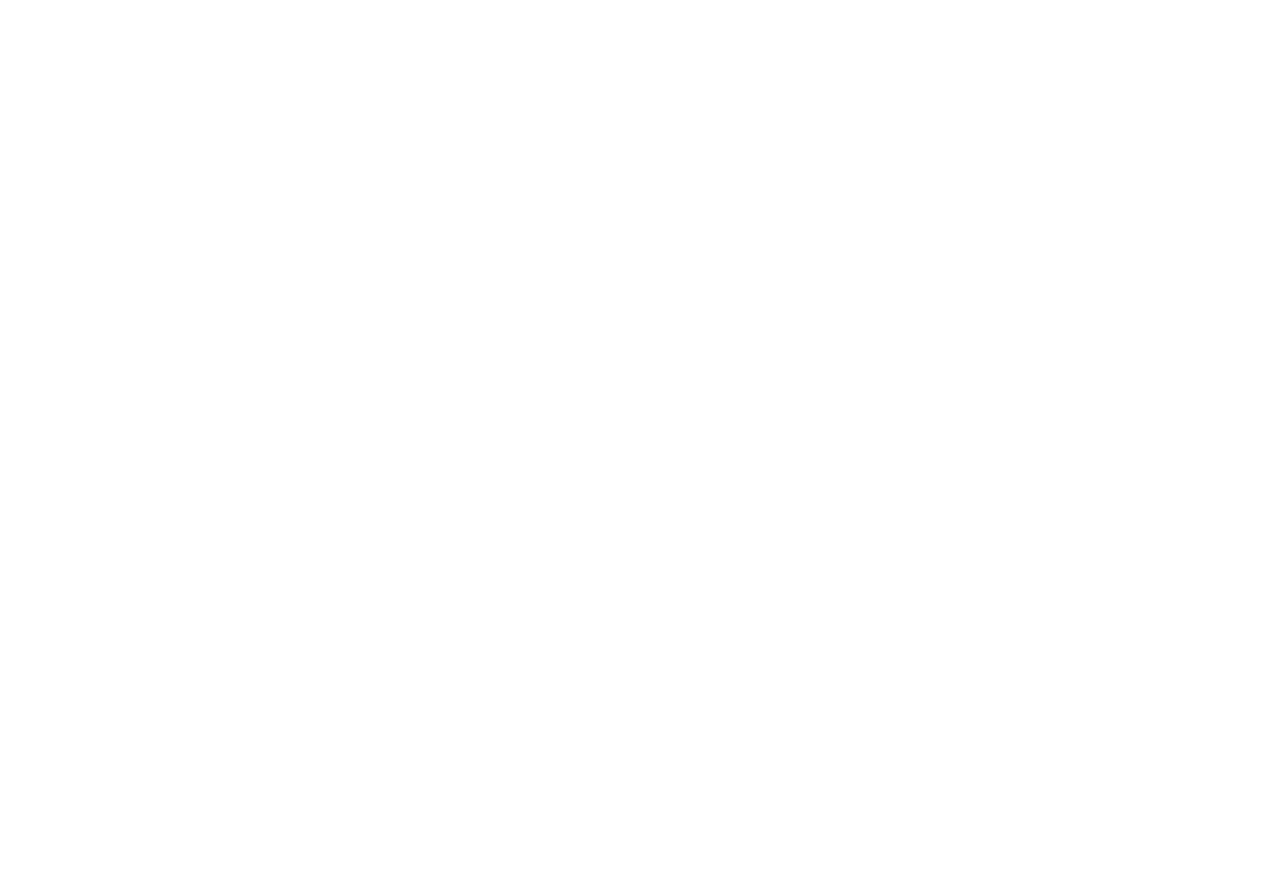
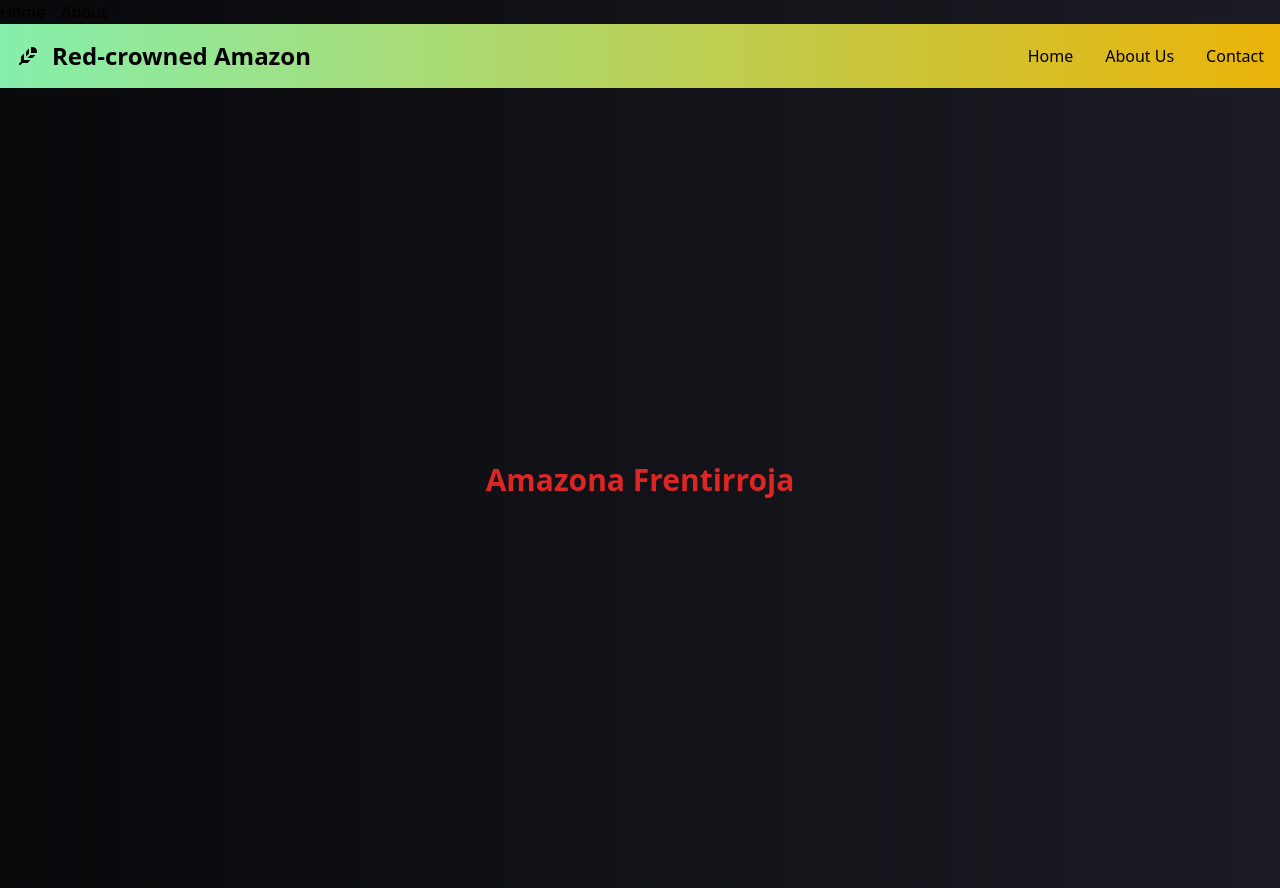
Before and after one commit to Osminalx/sustentebillity-blog, an Astro site in the folder client/: page /Contact in a window 1280 px wide. Before the commit this address had no page. Before the commit the page ends 800 px from the top, so only its background shows below. Built offline with nearby package versions, Linux system fonts and the light colour scheme; Astro itself is replaced by a stand-in of ours.

Commit message:
Navegacion

```diff
--- /dev/null
+++ b/client/src/components/Navegacion.astro
@@ -0,0 +1,26 @@
+---
+const currentPath = Astro.url.pathname;
+---
+
+<ul class="flex space-x-4">
+  <li>
+    <a
+        href='/'
+        class='block py-2 px-3 rounded md:border-0 md:p-0 hover:bg-gray-700 hover:text-white md:hover:bg-transparent'
+        aria-current='page'>Home</a
+    >
+  </li>
+  <li>
+    <a
+      href="/About"
+      class={`block py-2 px-3 rounded md:border-0 md:p-0 ${
+        currentPath === '/About'
+          ? 'bg-blue-700 text-white md:text-blue-500'
+          : 'hover:bg-gray-700 hover:text-white md:hover:bg-transparent'
+      }`}
+      aria-current={currentPath === '/About' ? 'page' : undefined}
+    >
+      About
+    </a>
+  </li>
+</ul>
--- a/client/src/layouts/Layout.astro
+++ b/client/src/layouts/Layout.astro
@@ -2,8 +2,10 @@
 interface Props {
     title: string;
 }
+import Navegacion from '../components/navegacion.astro';
 
 const { title } = Astro.props;
+
 ---
 
 <!doctype html>
@@ -17,6 +19,7 @@
         <title>{title}</title>
     </head>
     <body>
+        <Navegacion />
         <header>
             <nav class='border-gray-200 bg-gradient-to-r from-green-300 to-yellow-500'>
                 <div class='max-w-screen-xl flex flex-wrap items-center justify-between mx-auto p-4'>
@@ -43,35 +46,21 @@
                         >
                             <li>
                                 <a
-                                    href='#'
-                                    class='block py-2 px-3 bg-blue-700 rounded md:bg-transparent md:p-0 text-white md:text-blue-500'
+                                    href='/'
+                                    class='block py-2 px-3 rounded md:border-0 md:p-0 hover:bg-gray-700 hover:text-white md:hover:bg-transparent'
                                     aria-current='page'>Home</a
                                 >
                             </li>
                             <li>
                                 <a
-                                    href='#'
+                                    href='/About'
                                     class='block py-2 px-3 rounded md:border-0 md:p-0 hover:bg-gray-700 hover:text-white md:hover:bg-transparent'
-                                    >About</a
+                                    >About Us</a
                                 >
                             </li>
                             <li>
                                 <a
-                                    href='#'
-                                    class='block py-2 px-3 rounded md:border-0 md:p-0 hover:bg-gray-700 hover:text-white md:hover:bg-transparent'
-                                    >Services</a
-                                >
-                            </li>
-                            <li>
-                                <a
-                                    href='#'
-                                    class='block py-2 px-3 rounded md:border-0 md:p-0 hover:bg-gray-700 hover:text-white md:hover:bg-transparent'
-                                    >Pricing</a
-                                >
-                            </li>
-                            <li>
-                                <a
-                                    href='#'
+                                    href='/Contact'
                                     class='block py-2 px-3 rounded md:border-0 md:p-0 hover:bg-gray-700 hover:text-white md:hover:bg-transparent'
                                     >Contact</a
                                 >
--- /dev/null
+++ b/client/src/pages/About.astro
@@ -0,0 +1,18 @@
+---
+import Layout from '../layouts/Layout.astro';
+---
+
+<Layout title='About Us'>
+    <main class='min-h-screen min-w-full flex flex-col items-center justify-center'>
+        <h1 class='text-3xl font-semibold text-white mb-4'>Amazona Frentirroja</h1>
+        <section>
+            <img class='h-auto max-w-full rounded-lg' src='' alt='' />
+        </section>
+        <section id='carousel'>
+            {
+
+            }
+        </section>
+
+    </main>
+</Layout>
--- /dev/null
+++ b/client/src/pages/Contact.astro
@@ -0,0 +1,18 @@
+---
+import Layout from '../layouts/Layout.astro';
+---
+
+<Layout title='Contact Us'>
+    <main class='min-h-screen min-w-full flex flex-col items-center justify-center'>
+        <h1 class='text-3xl font-semibold text-red-600 mb-4'>Amazona Frentirroja</h1>
+        <section>
+            <img class='h-auto max-w-full rounded-lg' src='' alt='' />
+        </section>
+        <section id='carousel'>
+            {
+
+            }
+        </section>
+
+    </main>
+</Layout>
```
Also changed, not shown: client/src/pages/index.astro (line endings or trailing spaces), 1 other file.
